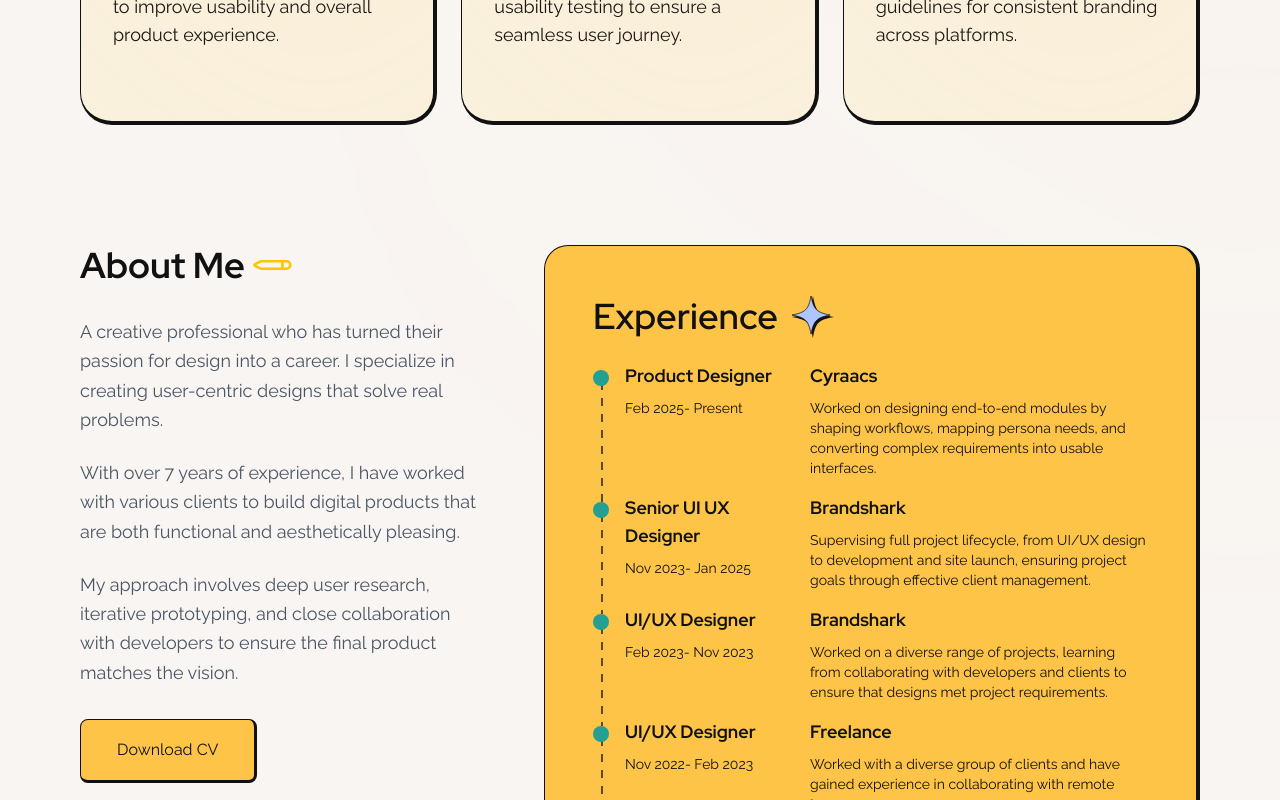
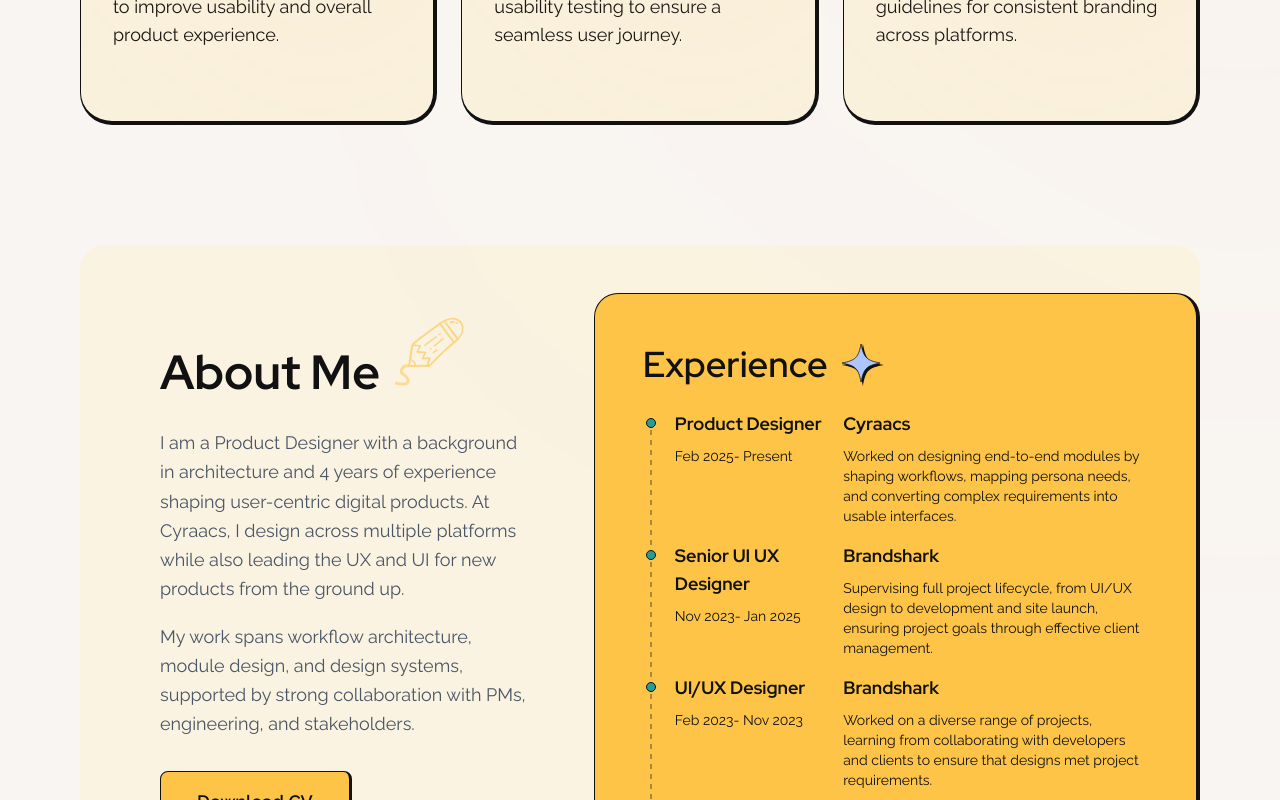
Before and after one commit to Viraj-10/diyalee-portfolio, a React (Vite) app: page / in a window 1280 px wide. Shown: the part 1440-2240 px from the top of the page. Built offline with nearby package versions, Linux system fonts and the light colour scheme.

Commit message:
fix: about section

```diff
--- a/src/components/sections/About.tsx
+++ b/src/components/sections/About.tsx
@@ -1,45 +1,46 @@
 import React from "react";
 import { Section } from "../ui/Section";
 import { Button } from "../ui/Button";
-import { Pencil } from "lucide-react";
+import AboutMe from "#src/assets/aboutme.svg";
 import { EXPERIENCES } from "#src/consts";
 import Sparkles from "#src/assets/experince.svg";
 import { ExperienceContainer } from "#src/components/ui/Experince";
 
 export const About: React.FC = () => {
   return (
-    <Section className="py-24" id="about">
-      <div className="flex flex-col lg:flex-row gap-16">
+    <Section id="about">
+      <div className="flex flex-col lg:flex-row gap-16 bg-primary-100 pl-15 rounded-3xl max-h-[600px]">
         {/* Left: About Me */}
-        <div className="flex-1 grow-25">
-          <h2 className="text-4xl font-bold mb-8 flex items-center gap-3">
-            About Me
-            <Pencil className="text-yellow-400 rotate-45" size={32} />
-          </h2>
-          <div className="space-y-6 text-gray-600 text-lg leading-relaxed">
+        <div className="flex-1 grow-25 relative h-fit mt-16">
+          <div className="flex mb-8 gap-3 items-baseline">
+            <h2 className="text-5xl font-bold">About Me</h2>
+            <img src={AboutMe} className="h-20 w-auto" />
+          </div>
+          <div className="space-y-4.5 text-gray-600 text-lg leading-relaxed">
             <p>
-              A creative professional who has turned their passion for design
-              into a career. I specialize in creating user-centric designs that
-              solve real problems.
+              I am a Product Designer with a background in architecture and 4
+              years of experience shaping user-centric digital products. At
+              Cyraacs, I design across multiple platforms while also leading the
+              UX and UI for new products from the ground up.
             </p>
             <p>
-              With over 7 years of experience, I have worked with various
-              clients to build digital products that are both functional and
-              aesthetically pleasing.
-            </p>
-            <p>
-              My approach involves deep user research, iterative prototyping,
-              and close collaboration with developers to ensure the final
-              product matches the vision.
+              My work spans workflow architecture, module design, and design
+              systems, supported by strong collaboration with PMs, engineering,
+              and stakeholders.
             </p>
           </div>
           <div className="mt-8">
-            <Button variant="primary">Download CV</Button>
+            <Button
+              variant="primary"
+              className="font-semibold font-body-1 text-lg"
+            >
+              Download CV
+            </Button>
           </div>
         </div>
 
         {/* Right: Experience Card */}
-        <div className="flex-1 grow-41">
+        <div className="flex-1 grow-41 mt-12">
           <div className="bg-primary-300 rounded-3xl p-12 border-dark border-t-[0.5px] border-l-[0.5px] border-b-[4.5px] border-r-[4.5px]  relative">
             <h3 className="text-4xl font-semibold mb-6 flex items-center">
               Experience
--- a/src/components/ui/Experince.tsx
+++ b/src/components/ui/Experince.tsx
@@ -1,25 +1,21 @@
-import React from "react";
+import type { EXPERIENCES } from "#src/consts";
 
-// Individual Experience Item Component
 const ExperienceItem = ({
   designation,
   company,
   period,
   description,
   isLast = false,
-}) => {
+}: (typeof EXPERIENCES)[0] & { isLast?: boolean }) => {
   return (
     <div className="relative flex gap-4">
       {/* Timeline Line and Dot */}
       <div className="relative flex flex-col items-center w-4 shrink-0">
         {/* Dot */}
-        <div className="w-4 h-4 rounded-full bg-green-300 z-10 mt-2"></div>
-
-        {/* Dotted Line */}
-
+        <div className="w-2.5 h-2.5 rounded-full bg-green-300 z-10 mt-2 border-[0.4px] border-dark"></div>
         {/* Dashed Line using SVG - extends from bottom of dot to next dot */}
         {!isLast && (
-          <div className="absolute left-1/2 transform -translate-x-1/2 w-0 top-5 -bottom-2">
+          <div className="absolute left-[calc(50%-1px)] flex items-center justify-center transform -translate-x-1/2 w-0 top-5 -bottom-2">
             <svg
               width="2"
               height="100%"
@@ -32,15 +28,14 @@ const ExperienceItem = ({
                 x2="1"
                 y2="100%"
                 className="stroke-dotted-border"
-                strokeWidth="2"
+                strokeWidth="1"
                 vectorEffect="non-scaling-stroke"
-                strokeDasharray="8 8"
+                strokeDasharray="5 5"
               />
             </svg>
           </div>
         )}
       </div>
-
       {/* Content */}
       <div className={`flex-1 ${isLast ? "" : "pb-4"}`}>
         <div className="flex flex-row gap-4">
@@ -49,7 +44,6 @@ const ExperienceItem = ({
             <h3 className="text-lg font-bold mb-2">{designation}</h3>
             <p className="text-sm">{period}</p>
           </div>
-
           {/* Right Column - Company and Description */}
           <div className="flex-2">
             <h4 className="text-lg font-bold  mb-2">{company}</h4>
@@ -62,7 +56,11 @@ const ExperienceItem = ({
 };
 
 // Main Experience Container Component
-const ExperienceContainer = ({ experiences }) => {
+const ExperienceContainer = ({
+  experiences,
+}: {
+  experiences: typeof EXPERIENCES;
+}) => {
   return (
     <div className="w-full max-w-6xl">
       <div className="space-y-0">
--- a/src/index.css
+++ b/src/index.css
@@ -67,6 +67,8 @@
 
 
   --spacing-4\.5: 1.125rem;
+  /* 60px */
+  --spacing-15: 5rem;
   --spacing-30: 7.5rem
 }
 
```
Also changed, not shown: src/assets/about-me.svg (added), src/assets/aboutme.svg (added).
